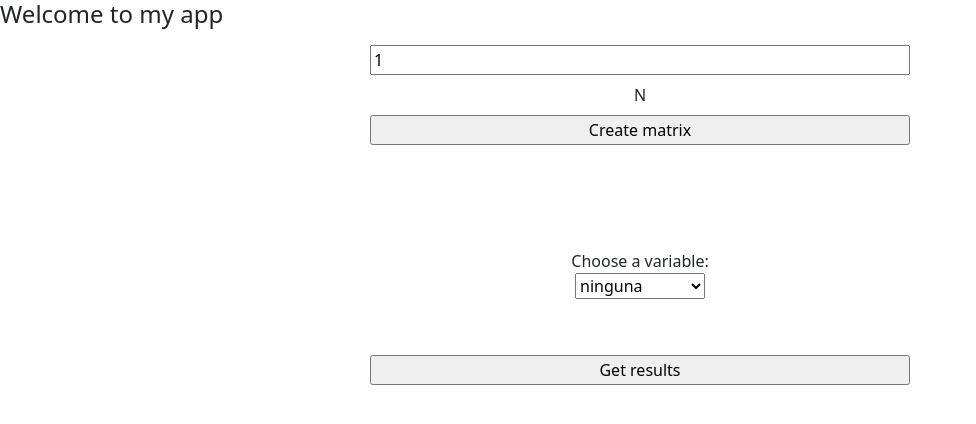
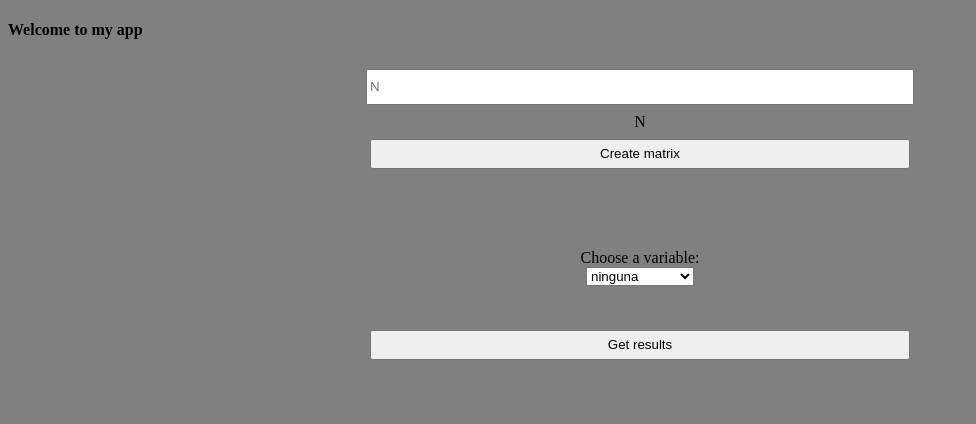
Before and after one commit to Dani-Dari-Ale/Electricity-Spot-Market, a Flask app: page / in a window 1280 px wide. Shown: the top 424 px of the page, without its empty margins (0-976 px from the left). Run offline with Flask 2, Linux system fonts and the light colour scheme; some libraries are stand-ins or nearby versions.

Commit message:
Fixing some issues from visual

```diff
--- /dev/null
+++ b/entry.csv
@@ -0,0 +1,4 @@
+-2.3,568,4.78,3.99,3.17
+-2.3,568,4.78,3.99,3.17
+-2.3,568,4.78,3.99,3.17
+5,568,4.78,3.99,3.17
--- a/main.py
+++ b/main.py
@@ -1,15 +1,14 @@
+from visual.flask import *
+from utils.demand import demand
+from utils.solveModel import solveModel
+from flask import Flask, redirect, request, render_template
 import webbrowser
 import pandas as pd
 
-#df2 = pd.read_csv("ejemplo2.csv", header=None)
+df = pd.read_csv("entry.csv")
 
+print(df)
 
-from flask import Flask, redirect, request, render_template
-
-from utils.solveModel import solveModel
-from utils.demand import demand
-
-from visual.flask import *
 
 app = Flask(__name__)
 
@@ -45,6 +44,6 @@
 if __name__ == '__main__':
     # el debug en true es para poder recargar los cambios
     _host = 'localhost'
-    _port = 3008
+    _port = 3006
     webbrowser.open(f'http://{_host}:{_port}', new=2)
     app.run(host=_host, port=_port, debug=True)
--- a/static/css/main.css
+++ b/static/css/main.css
@@ -19,8 +19,8 @@
 }
 
 .form button {
-  padding: 0.5em 1em;
-  border: none;
-  background: rgb(100, 200, 255);
+  width: 90%;
+  height: 30px;
+  margin: 0.5rem;
   cursor: pointer;
 }
--- a/static/js/file.js
+++ b/static/js/file.js
@@ -1,9 +1,13 @@
 function create() {
   var n = document.getElementById("n").value;
 
-  create_matrix(1, n, "a_matrix");
-  create_matrix(1, n, "b_matrix");
-  create_matrix(n, n, "l_matrix");
+  if (n > 0) {
+    create_matrix(1, n, "a_matrix");
+    create_matrix(1, n, "b_matrix");
+    create_matrix(n, n, "l_matrix");
+  } else {
+    alert("Elija un N mayor que 0");
+  }
 }
 
 function create_matrix(row, col, matrix_name) {
@@ -22,7 +26,7 @@
     for (j = 0; j < col; j++) {
       table +=
         "<td>" +
-        '<input type="text" aria-required="true" value="-1" size="1" name="' +
+        '<input type="text" required="true" value="-1" size="1" name="' +
         matrix_name +
         i +
         j +
@@ -40,40 +44,41 @@
 
   if (variable == "uniform") {
     params =
-      '<input type="text" aria-required="true" size="1" placeholder="a" name="params0">';
+      '<input type="text" required="true" size="1" placeholder="a" name="params0">';
     params +=
-      '<input type="text" aria-required="true" size="1" placeholder="b" name="params1">';
+      '<input type="text" required="true" size="1" placeholder="b" name="params1">';
     document.getElementById("params").innerHTML = params;
   } else if (variable == "exponential") {
     params =
-      '<input type="text" aria-required="true" size="1" placeholder="lambda" name="params0">';
+      '<input type="text" required="true" size="1" placeholder="lambda" name="params0">';
     document.getElementById("params").innerHTML = params;
   } else if (variable == "gamma") {
     params =
-      '<input type="text" aria-required="true" size="1" placeholder="n" name="params0">';
+      '<input type="text" required="true" size="1" placeholder="n" name="params0">';
     params +=
-      '<input type="text" aria-required="true" size="1" placeholder="lambda" name="params1">';
+      '<input type="text" required="true" size="1" placeholder="lambda" name="params1">';
     document.getElementById("params").innerHTML = params;
   } else if (variable == "normal") {
     params =
-      '<input type="text" aria-required="true" size="1" placeholder="miu" name="params0">';
+      '<input type="text" required="true" size="1" placeholder="miu" name="params0">';
     params +=
-      '<input type="text" aria-required="true" size="1" placeholder="O^2" name="params1">';
+      '<input type="text" required="true" size="1" placeholder="O^2" name="params1">';
     document.getElementById("params").innerHTML = params;
   } else if (variable == "binary") {
     params =
-      '<input type="text" aria-required="true" size="1" placeholder="n" name="params0">';
-    params += '<input type="text" size="1" placeholder="p" name="params1">';
+      '<input type="text" required="true" size="1" placeholder="n" name="params0">';
+    params +=
+      '<input type="text" size="1" placeholder="p" min="0" max="1" name="params1">';
     document.getElementById("params").innerHTML = params;
   } else if (variable == "geometric") {
     params =
-      '<input type="text" aria-required="true" size="1" placeholder="p" name="params0">';
+      '<input type="text" required="true" size="1" placeholder="p" min="0" max="1" name="params0">';
     document.getElementById("params").innerHTML = params;
   } else if (variable == "scenaries") {
     params =
-      '<input type="text" aria-required="true" size="1" placeholder="intervalos" id="n_intervals" name="n_intervals">';
+      '<input type="text" required="true" size="1" placeholder="intervalos" id="n_intervals" name="n_intervals">';
     params +=
-      '<input type="button" aria-required="true" id="btn_create_intervals" value="crear intervalos" onclick="crear_intervalos()"/>';
+      '<input type="button" required="true" id="btn_create_intervals" value="crear intervalos" onclick="crear_intervalos()"/>';
     document.getElementById("params").innerHTML = params;
   }
 }
@@ -83,3 +88,13 @@
   console.log(n_intervals);
   create_matrix(2, n_intervals, "intervals");
 }
+
+function check_results(event) {
+  var variable = document.getElementById("variable").value;
+
+  if (variable == "none") {
+    event.preventDefault();
+    alert("Establezca un tipo de variable");
+    return false;
+  }
+}
--- a/templates/index.html
+++ b/templates/index.html
@@ -4,19 +4,19 @@
         <meta charset="UTF-8">
         <title> App</title>
         <link rel="stylesheet" href="{{url_for('static', filename='css/main.css')}}">
-        <link rel="stylesheet" href="{{url_for('static', filename='css/bootstrap.min.css')}}">
+        <!-- <link rel="stylesheet" href="{{url_for('static', filename='css/bootstrap.min.css')}}"> -->
     </head>
     <body>
         <div class="all">
           <h4> Welcome to my app</h4>
           <form action="" method="POST" class="form">
-              <input type="number" id="n" name="n" value="1" /> N <br />
+              <input type="number" required="true" min="1" id="n" name="n" placeholder="N" /> N <br />
 
               <input type="button" id="btn_create" value="Create matrix" onclick="create()"/> <br />
 
-              <div id="a_matrix" aria-required="true"></div>  <br />
-              <div id="b_matrix" aria-required="true"></div> <br />
-              <div id="l_matrix" aria-required="true"></div> <br />
+              <div id="a_matrix" required="true"></div>  <br />
+              <div id="b_matrix" required="true"></div> <br />
+              <div id="l_matrix" required="true"></div> <br />
 
               <label for="variable">Choose a variable:</label>
               <select name="variable" id="variable" value="" onclick="create_params()">
@@ -42,7 +42,10 @@
               <div id="params"></div> <br />
               <div id="intervals"></div> <br />
 
-              <input type="submit" value="Get results">
+              <button type="submit" class="formsubmit" onclick="check_results(event)">
+                Get results
+              </button>
+
 
 
           </form>
--- a/templates/results.html
+++ b/templates/results.html
@@ -4,7 +4,7 @@
         <meta charset="UTF-8">
         <title> App</title>
         <link rel="stylesheet" href="{{url_for('static', filename='css/main.css')}}">
-        <link rel="stylesheet" href="{{url_for('static', filename='css/bootstrap.min.css')}}">
+        <!-- <link rel="stylesheet" href="{{url_for('static', filename='css/bootstrap.min.css')}}"> -->
 
 
     </head>
```
Also changed, not shown: 1 other file.
